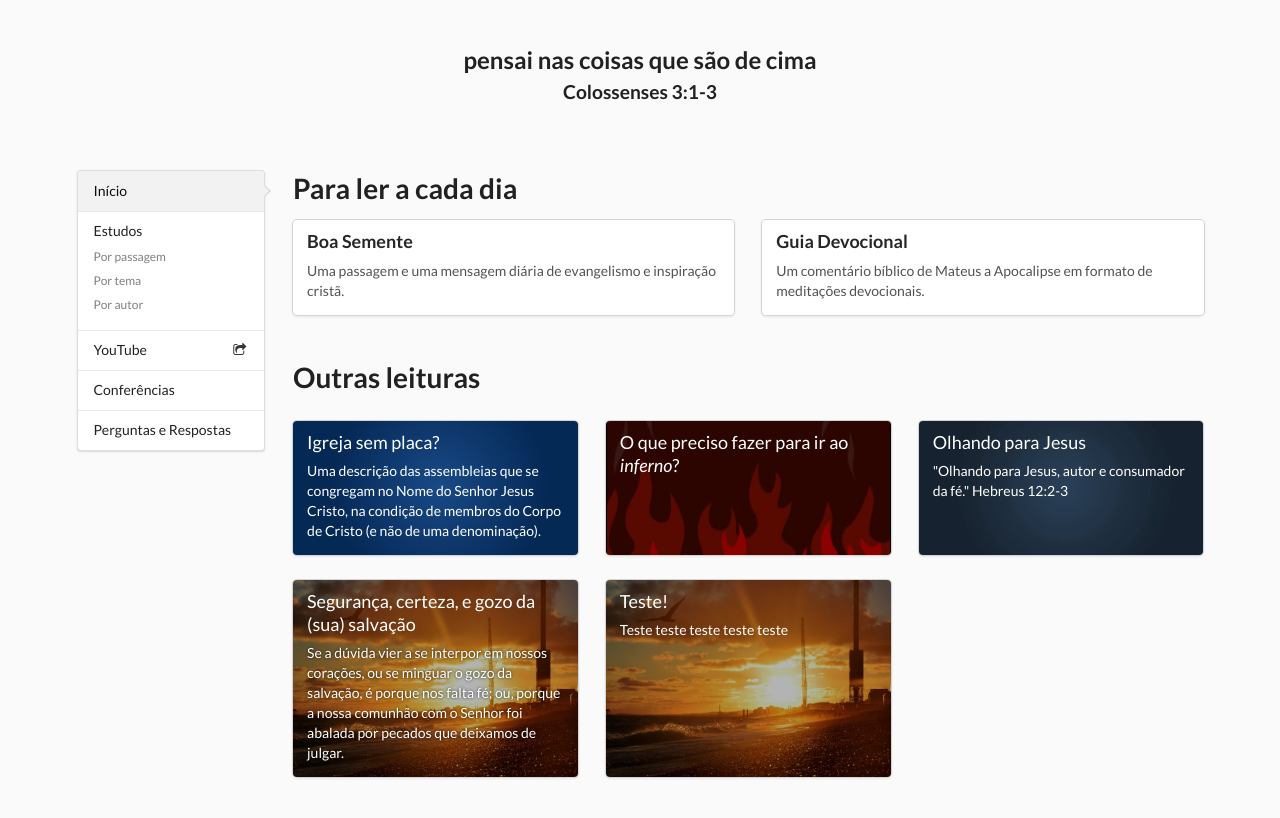
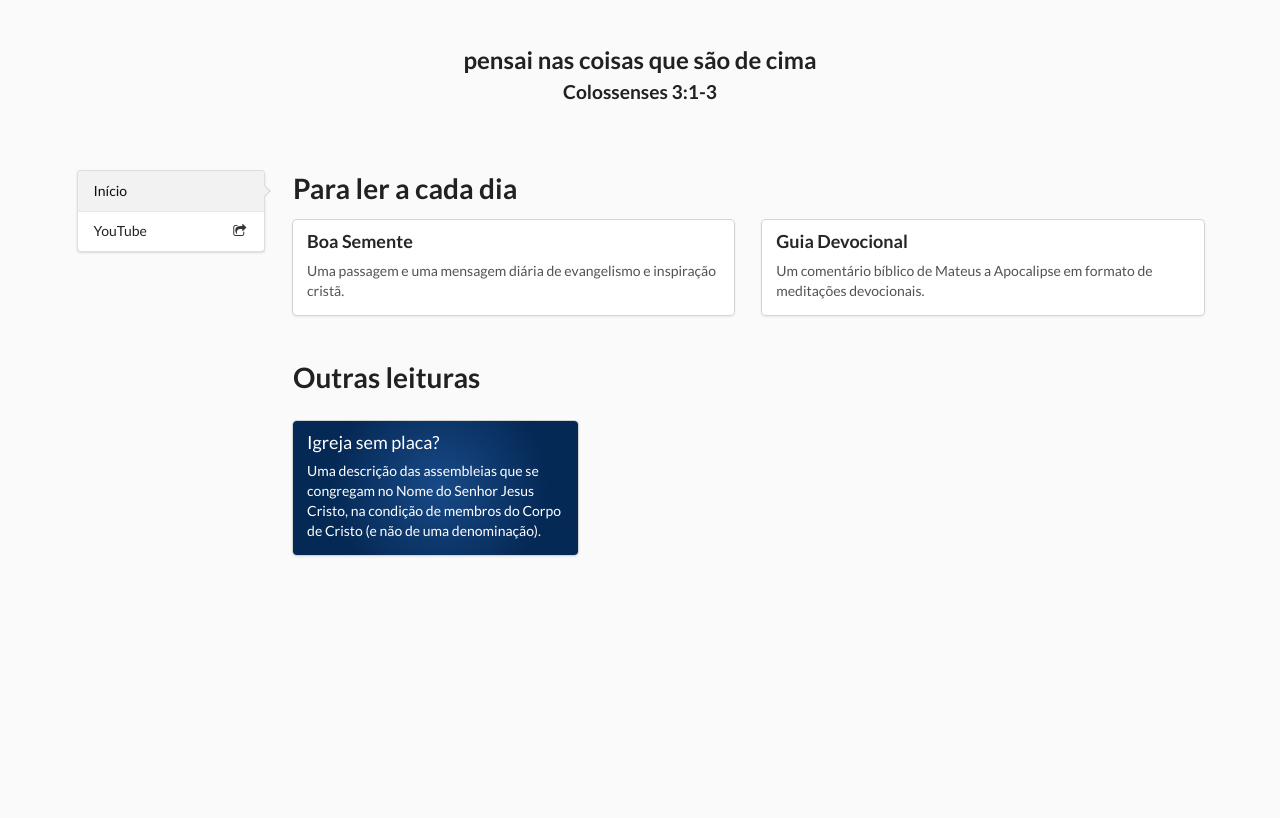
Before and after one commit to coisasdoalto/coisasdoalto.org, a Jekyll site: the page built from index.html, in a window 1280 px wide. Shown: the top 818 px of the page. Built offline with Jekyll 4.4.1, drawn with Linux system fonts in a browser that asks for light colours.

Commit message:
Ocultando coisas que não devem aparecer no site publicado ainda

```diff
--- a/_includes/menu.html
+++ b/_includes/menu.html
@@ -1,14 +1,14 @@
 <div class="ui vertical pointing fluid menu">
   <a href="index.html" class="active item">Início</a>
-  <div class="item">
+  <!-- <div class="item">
     Estudos
     <div class="menu">
       <a href="estudos.html" class="item">Por passagem</a>
       <a href="estudos.html" class="item">Por tema</a>
       <a href="estudos.html" class="item">Por autor</a>
     </div>
-  </div>
+  </div> -->
   <a class="item"><i class="external share icon"></i>YouTube</a>
-  <a href="conferencias.html" class="item">Conferências</a>
-  <a href="faq.html" class="item">Perguntas e Respostas</a>
+  <!-- <a href="conferencias.html" class="item">Conferências</a>
+  <a href="faq.html" class="item">Perguntas e Respostas</a> -->
 </div>
--- a/index.html
+++ b/index.html
@@ -37,7 +37,7 @@ layout: default
     </div>
   </a>
 
-  <a class="ui card ir-ao-inferno" href="#">
+  <!-- <a class="ui card ir-ao-inferno" href="#">
     <div class="content">
       <div class="header">O que preciso fazer para ir ao <em>inferno</em>?</div>
     </div>
@@ -70,6 +70,6 @@ layout: default
       </div>
     </div>
   </a>
-{% endfor %}
+{% endfor %} -->
 
 </div>
```
